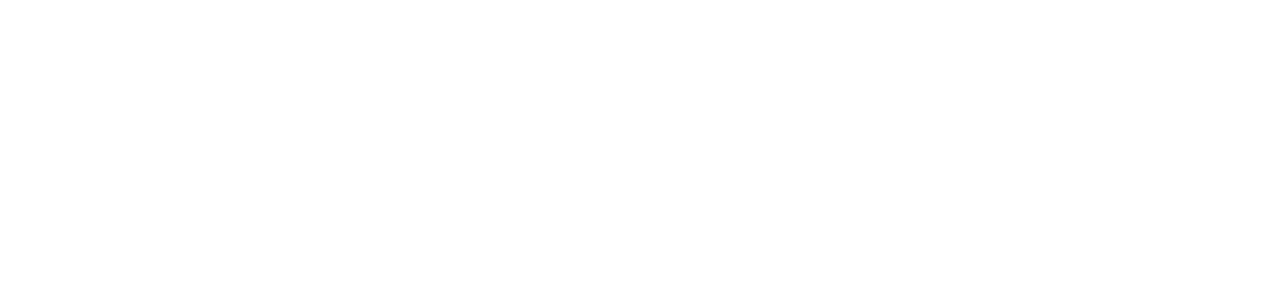
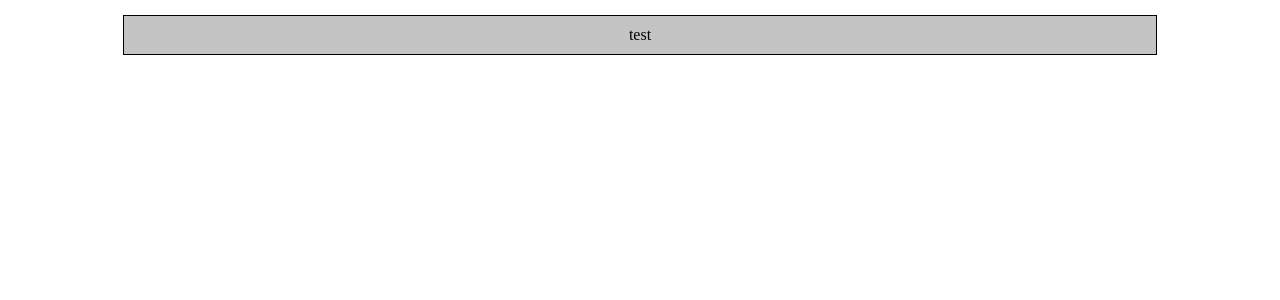
Before and after one commit to bitterhippo/thinkific-test, a React (Create React App) app in the folder client/: page / in a window 1280 px wide. Shown: the top 300 px of the page. Built offline with nearby package versions, Linux system fonts and the light colour scheme.

Commit message:
src/components/Card/Card.js - added css
added to the card component style. this will server as the main component for rendering content blocks.

```diff
--- a/client/src/components/Card/Card.js
+++ b/client/src/components/Card/Card.js
@@ -1,16 +1,25 @@
 import React from 'react';
+import Colors from '../Constants/Colors';
 
 const Card = props => {
   return (
     <div style={styles.cardWrapper}>
-      {props.childern}
+      {props.children}
     </div>
   )
 };
 
 const styles = {
   cardWrapper: {
-    backgroundColor: 'green'
+    backgroundColor: Colors.background,
+    border: "1px solid black",
+    width: "80%",
+    boxShadow: '5px, 10px',
+    marginTop: 15,
+    marginLeft: 'auto',
+    marginRight: 'auto',
+    textAlign: 'center',
+    padding: "10px 10px"
   }
 }
 
--- a/client/src/components/Constants/Colors.js
+++ b/client/src/components/Constants/Colors.js
@@ -1,5 +1,5 @@
 const Colors = {
-
+  background: "#C4C4C4"
 };
 
 export default Colors;
```
